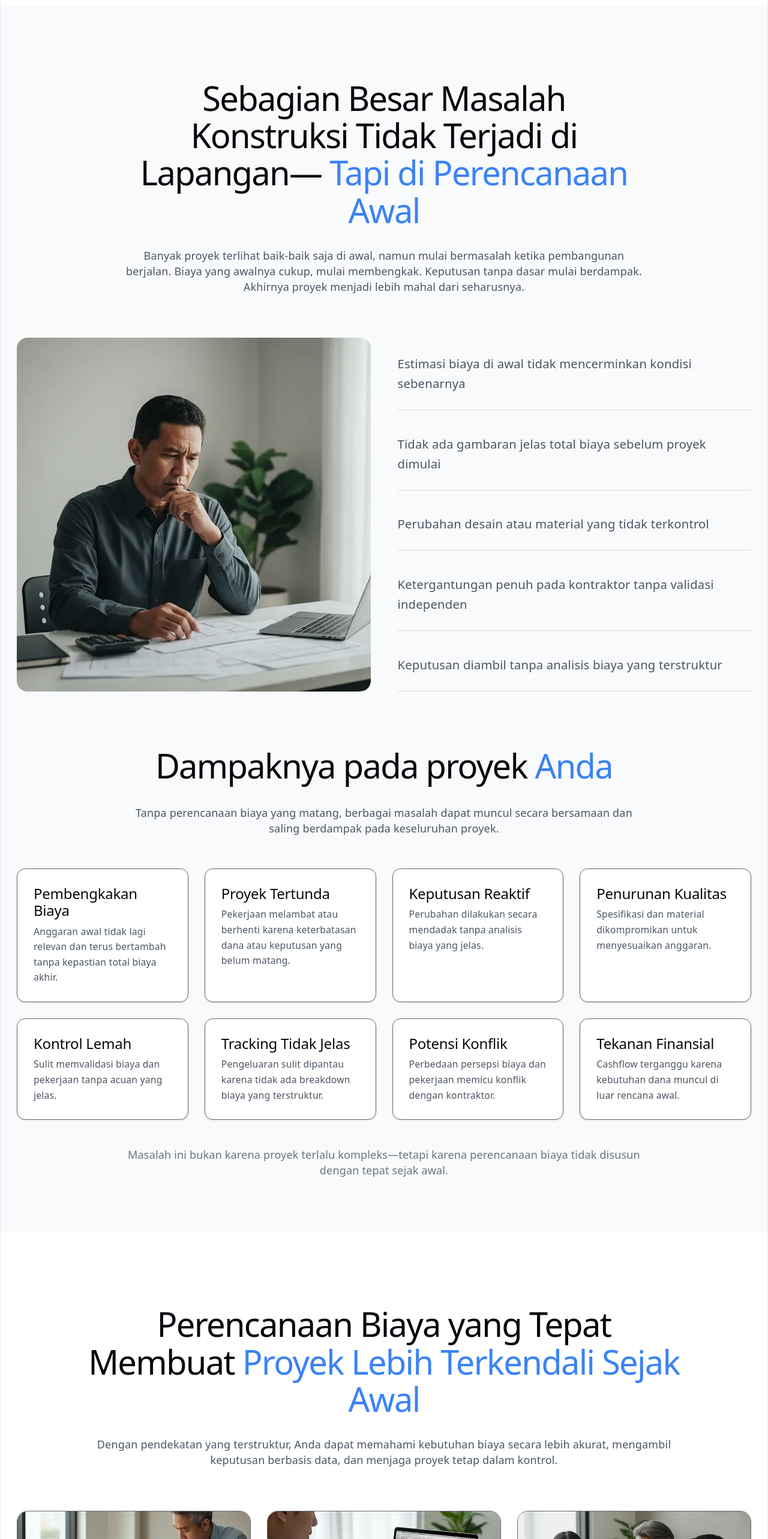
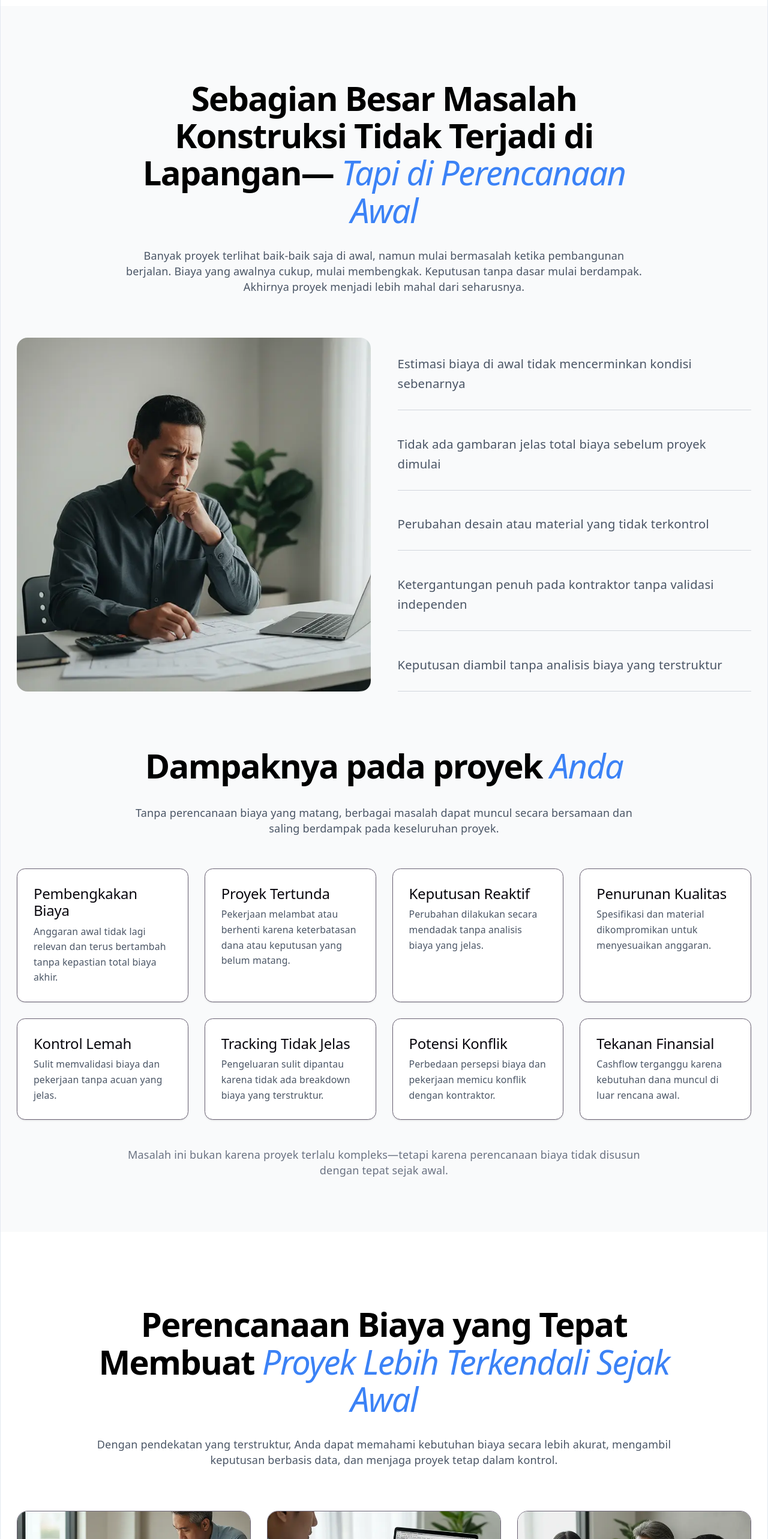
Before and after one commit to armansyahhkm1995/Structura_website, a React (Vite) app: page / in a window 1280 px wide. Shown: the part 880-3446 px from the top of the page at 60% size. Built offline with nearby package versions, Linux system fonts and the light colour scheme.

Commit message:
Commit 16 april 2026 11:47

```diff
--- a/src/components/sections/DeliverablesSection.jsx
+++ b/src/components/sections/DeliverablesSection.jsx
@@ -7,7 +7,8 @@ export default function WhatYouGet() {
         {/* HEADER */}
         <div className="text-left md:text-center max-w-3xl mx-auto mb-16">
           <h1 className="text-3xl md:text-4xl font-semibold mb-4">
-            Apa yang Anda <span className="text-primary">Dapatkan</span>
+            <strong className="text-black">Apa yang Anda </strong>
+            <em className="text-primary">Dapatkan</em>
           </h1>
           <p className="text-gray-600">
             Output yang jelas dan dapat langsung digunakan untuk membantu Anda
--- a/src/components/sections/FAQSection.jsx
+++ b/src/components/sections/FAQSection.jsx
@@ -11,8 +11,8 @@ export default function FAQSection() {
         {/* HEADER */}
         <div className="text-left md:text-center max-w-3xl mx-auto mb-16">
           <h1 className="text-3xl md:text-4xl font-semibold mb-4">
-            Pertanyaan yang Sering{" "}
-            <span className="text-primary">Diajukan</span>
+            <strong className="text-black">Pertanyaan yang Sering </strong>
+            <em className="text-primary">Diajukan</em>
           </h1>
           <p className="text-gray-600">
             Beberapa hal yang mungkin masih Anda pertimbangkan sebelum memulai.
--- a/src/components/sections/ProblemSection.jsx
+++ b/src/components/sections/ProblemSection.jsx
@@ -7,9 +7,11 @@ export default function ProblemSection() {
       <div className="max-w-7xl mx-auto px-6">
         {/* HEADER 1 */}
         <div className="text-left md:text-center max-w-3xl mx-auto mb-16">
-          <h1 className="text-3xl md:text-4xl font-semibold mb-4">
-            Sebagian Besar Masalah Konstruksi Tidak Terjadi di Lapangan—
-            <span className="text-primary"> Tapi di Perencanaan Awal</span>
+          <h1 className=" text-3xl md:text-4xl font-semibold mb-4">
+            <strong className="text-black">
+              Sebagian Besar Masalah Konstruksi Tidak Terjadi di Lapangan—
+            </strong>
+            <em className="text-primary"> Tapi di Perencanaan Awal</em>
           </h1>
 
           <p className="text-gray-600 text-left md:text-center">
@@ -53,7 +55,8 @@ export default function ProblemSection() {
         <div className="mt-20">
           <div className="text-left md:text-center max-w-3xl mx-auto mb-12">
             <h1 className="text-2xl md:text-3xl font-semibold mb-4">
-              Dampaknya pada proyek <span className="text-primary">Anda</span>
+              <strong className="text-black">Dampaknya pada proyek </strong>
+              <em className="text-primary">Anda</em>
             </h1>
             <p className="text-gray-600">
               Tanpa perencanaan biaya yang matang, berbagai masalah dapat muncul
--- a/src/components/sections/ProcessSection.jsx
+++ b/src/components/sections/ProcessSection.jsx
@@ -8,8 +8,8 @@ export default function ProcessSection() {
         {/* HEADER */}
         <div className="text-left md:text-center mb-20">
           <h1 className="text-3xl md:text-4xl font-semibold mb-4">
-            Proses yang{" "}
-            <span className="text-primary">Sederhana & Terarah</span>
+            <strong className="text-black">Proses yang </strong>
+            <em className="text-primary">Sederhana & Terarah</em>
           </h1>
           <p className="text-gray-600 max-w-3xl mx-auto text-left md:text-center md:-translate-x-2 md:pl-50">
             Kami merancang proses yang jelas dan efisien agar Anda dapat
--- a/src/components/sections/ProjectTypesSection.jsx
+++ b/src/components/sections/ProjectTypesSection.jsx
@@ -58,7 +58,8 @@ export default function ProjectTypes() {
         {/* HEADER */}
         <div className="text-left md:text-center max-w-3xl mx-auto mb-12">
           <h1 className="text-3xl md:text-4xl font-semibold mb-4">
-            Tipe Proyek yang <span className="text-primary">Kami Tangani</span>
+            <strong className="text-black">Tipe Proyek yang </strong>
+            <em className="text-primary">Kami Tangani</em>
           </h1>
           <p className="text-gray-600">
             Pilih kategori proyek Anda dan lihat berbagai tipe yang bisa kami
--- a/src/components/sections/ServiceHeroSection.jsx
+++ b/src/components/sections/ServiceHeroSection.jsx
@@ -14,7 +14,7 @@ export default function ServiceHeroSection() {
             transition={{ duration: 0.6 }}
             className="text-4xl md:text-5xl font-semibold mb-6 leading-tight"
           >
-            <strong>
+            <strong className="text-black">
               Perencanaan Biaya Konstruksi yang
               <em className="text-primary"> Terstruktur & Terukur</em>
             </strong>
--- a/src/components/sections/SolutionSection.jsx
+++ b/src/components/sections/SolutionSection.jsx
@@ -8,10 +8,10 @@ export default function SolutionSection() {
         {/* HEADER */}
         <div className="text-left md:text-center max-w-4xl mx-auto mb-16">
           <h1 className="text-3xl md:text-4xl font-semibold mb-4">
-            Perencanaan Biaya yang Tepat Membuat{" "}
-            <span className="text-primary">
-              Proyek Lebih Terkendali Sejak Awal
-            </span>
+            <strong className="text-black">
+              Perencanaan Biaya yang Tepat Membuat{" "}
+            </strong>
+            <em className="text-primary">Proyek Lebih Terkendali Sejak Awal</em>
           </h1>
 
           <p className="text-gray-600">
--- a/src/components/sections/TestimonialSection.jsx
+++ b/src/components/sections/TestimonialSection.jsx
@@ -12,7 +12,8 @@ export default function TestimonialSection() {
         {/* HEADER */}
         <div className="text-left md:text-center max-w-3xl mx-auto mb-16">
           <h1 className="text-3xl md:text-4xl font-semibold mb-4">
-            Apa Kata <span className="text-primary">Klien Kami</span>
+            <strong className="text-black">Apa Kata </strong>
+            <em className="text-primary">Klien Kami</em>
           </h1>
           <p className="text-gray-600">
             Pengalaman nyata dari klien yang telah merencanakan proyeknya dengan
```
